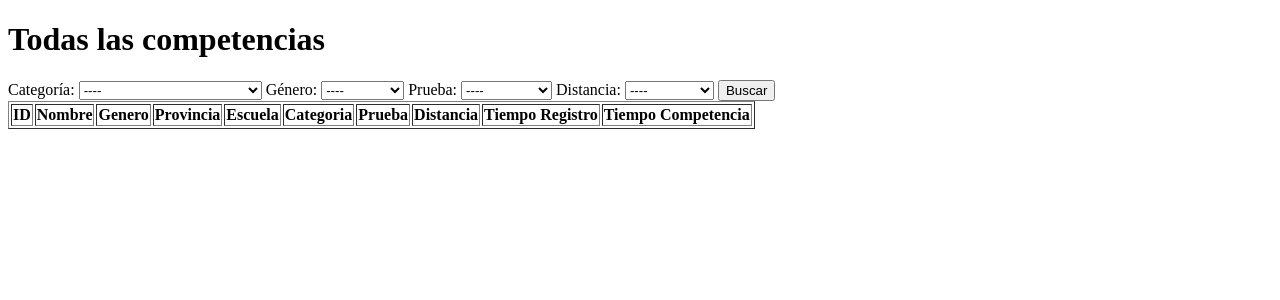
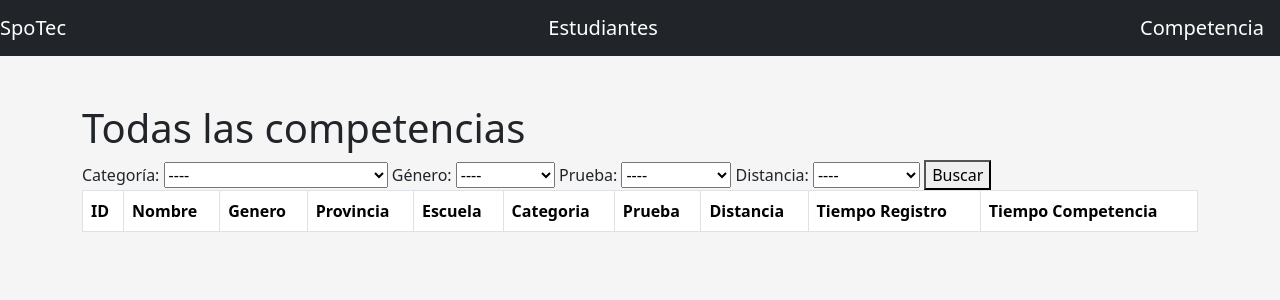
Before and after one commit to JorgeArguello1999/Spotec, a Django app: page /competence/ in a window 1280 px wide. Shown: the top 300 px of the page. Run offline with Django 4.2, Linux system fonts and the light colour scheme; data that the repository does not hold is empty.

Commit message:
feat: Trabajando en los estilos de la app

```diff
--- a/competence/templates/list_competence.html
+++ b/competence/templates/list_competence.html
@@ -3,8 +3,6 @@
 {% block title %} Competencia | Listar {% endblock %}
 
 {% block content %}
-
-<h1>{{titulo}}</h1>
 
 <script>
     function construirURL() {
@@ -39,6 +37,8 @@
 
 </script>
 
+<div class="container mt-5">
+    <h1>{{titulo}}</h1>
     <form>
         <label for="categoria">Categoría:</label>
         <select id="categoria">
@@ -92,7 +92,7 @@
         <button type="button" onclick="construirURL()">Buscar</button>
     </form>
 
-<table border="1">
+    <table border="1" class="table table-bordered">
         <tr>
             <th>ID</th>
             <th>Nombre</th>
@@ -121,10 +121,11 @@
                 {{list.tiempo_competencia}}
             </td>
             <td>
-            <button class="guardar">Guardar</button>
+                <button class="guardar">💾</button>
             </td>
         </tr>
         {% endfor %}
 
     </table>
+</div>
 {% endblock %}
--- a/competence/urls.py
+++ b/competence/urls.py
@@ -4,5 +4,5 @@ from . import views
 urlpatterns = [
     path("", views.list_all, name="list_all"),
     path("<str:distancia>/<str:genero>/<str:categoria>/<str:prueba>", views.list_filter, name="list_filter"),
-    path("create/", views.create, name="create")
+    path("update/", views.update, name="update")
 ]
--- a/competence/views.py
+++ b/competence/views.py
@@ -1,5 +1,6 @@
-from django.shortcuts import render
+from django.shortcuts import render, HttpResponse
 from .models import Competencia
+from django.http import JsonResponse
 from .functions import *
 
 def list_all(request):
@@ -28,7 +29,9 @@ def list_filter(request, distancia, genero, categoria, prueba):
         "titulo": f"{genero} - {categoria} - {prueba} - {distancia}"
     })
 
-def create(request):
-    return render(request, 'create_competence.html', {
-        "list":"list"
-    })
+# Esta función es para insertar las actualizaciones
+def update(request):
+    if request.method == "POST":
+        pass
+
+    return HttpResponse(status=404)
--- a/insert_students/templates/base.html
+++ b/insert_students/templates/base.html
@@ -3,9 +3,22 @@
 <head>
     <meta charset="UTF-8">
     <meta name="viewport" content="width=device-width, initial-scale=1.0">
+    <link href="https://cdn.jsdelivr.net/npm/bootstrap@5.3.2/dist/css/bootstrap.min.css" rel="stylesheet" integrity="sha384-T3c6CoIi6uLrA9TneNEoa7RxnatzjcDSCmG1MXxSR1GAsXEV/Dwwykc2MPK8M2HN" crossorigin="anonymous">
     <title>{% block title %} {% endblock %}</title>
 </head>
 <body>
+
+    <style>
+        body{
+            background-color: #F5F5F5;
+        }
+    </style>
+
+    <nav class="navbar navbar-dark bg-dark">
+        <span class="navbar-brand mb-0 h1"> SpoTec</span>
+        <a class="navbar-brand" href="/insert_students/">Estudiantes</a>
+        <a class="navbar-brand" href="/competence/">Competencia</a>
+    </nav>
 
     {% block content %}
     {% endblock %}
```
Also changed, not shown: competence/templates/create_competence.html (deleted, +0 -15 lines), insert_students/templates/list_insert_students.html (+4 -4 lines). Lines whose indentation alone changed are shown as unchanged.
